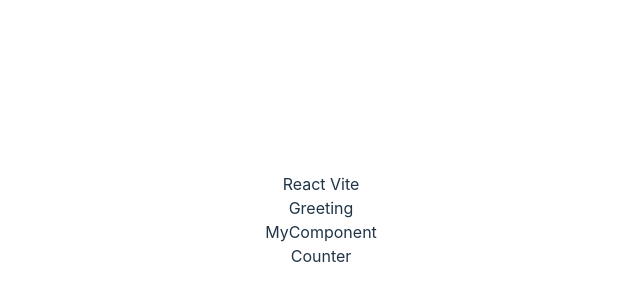
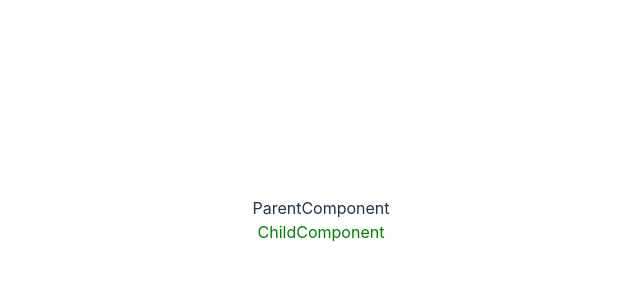
Before and after one commit to vikrantkkk/vite-react, a React (Vite) app: page / in a window 1280 px wide. Shown: the part 180-480 px from the top of the page, without its empty margins (319-959 px from the left). Built offline with nearby package versions, Linux system fonts and the light colour scheme.

Commit message:
props basic

```diff
--- a/src/App.jsx
+++ b/src/App.jsx
@@ -1,15 +1,13 @@
-
-import './App.css'
-import Greeting from './Greeting'
+import "./App.css";
+import ParentComponent from "./ParentComponent";
 
 function App() {
-
+  const color = "red";
   return (
     <>
-     <div>React Vite</div>
-     <Greeting/>
+      <ParentComponent color={color} />
     </>
-  )
+  );
 }
 
-export default App
+export default App;
--- /dev/null
+++ b/src/ChildComponent.jsx
@@ -0,0 +1,19 @@
+// import React from 'react'
+
+// const ChildComponent = (props) => {
+//     console.log(props)
+//   return (
+//     <div>Hello {props.firstName}</div>
+//   )
+// }
+// export default ChildComponent
+
+import React from 'react'
+
+export const ChildComponent = ({style}) => {
+    console.log(style);
+
+  return (
+    <div style={style}>ChildComponent</div>
+  )
+}
--- a/src/Greeting.jsx
+++ /dev/null
@@ -1,13 +0,0 @@
-import React from 'react'
-import MyComponent from './MyComponent'
-
-const Greeting = () => {
-  return (
-    <>
-    <div>Greeting</div>
-    <MyComponent/>
-    </>
-  )
-}
-
-export default Greeting
--- a/src/MyComponent.jsx
+++ /dev/null
@@ -1,13 +0,0 @@
-import React from 'react'
-import Counter from './counter/Counter'
-
-const MyComponent = () => {
-  return (
-    <>
-    <div>MyComponent</div>
-    <Counter/>
-    </>
-  )
-}
-
-export default MyComponent
--- /dev/null
+++ b/src/ParentComponent.jsx
@@ -0,0 +1,36 @@
+// import React from "react";
+// import ChildComponent from "./ChildComponent";
+
+// const ParentComponent = ({color}) => {
+//     const name = "ragini"
+//   return <>
+//   <div>
+//     {color}
+//   </div>
+//   <ChildComponent firstName = {name}/>
+//   </>;
+// };
+
+// export default ParentComponent;
+
+
+
+
+//passing color through props
+import React from "react";
+import { ChildComponent } from "./ChildComponent";
+
+const ParentComponent = () => {
+  const colorStyle = {
+    color: "green",
+  };
+
+  return (
+    <>
+      <div>ParentComponent</div>
+      <ChildComponent  style = {colorStyle} />
+    </>
+  );
+};
+
+export default ParentComponent;
--- a/src/counter/Counter.jsx
+++ /dev/null
@@ -1,9 +0,0 @@
-import React from 'react'
-
-const Counter = () => {
-  return (
-    <div>Counter</div>
-  )
-}
-
-export default Counter
```
